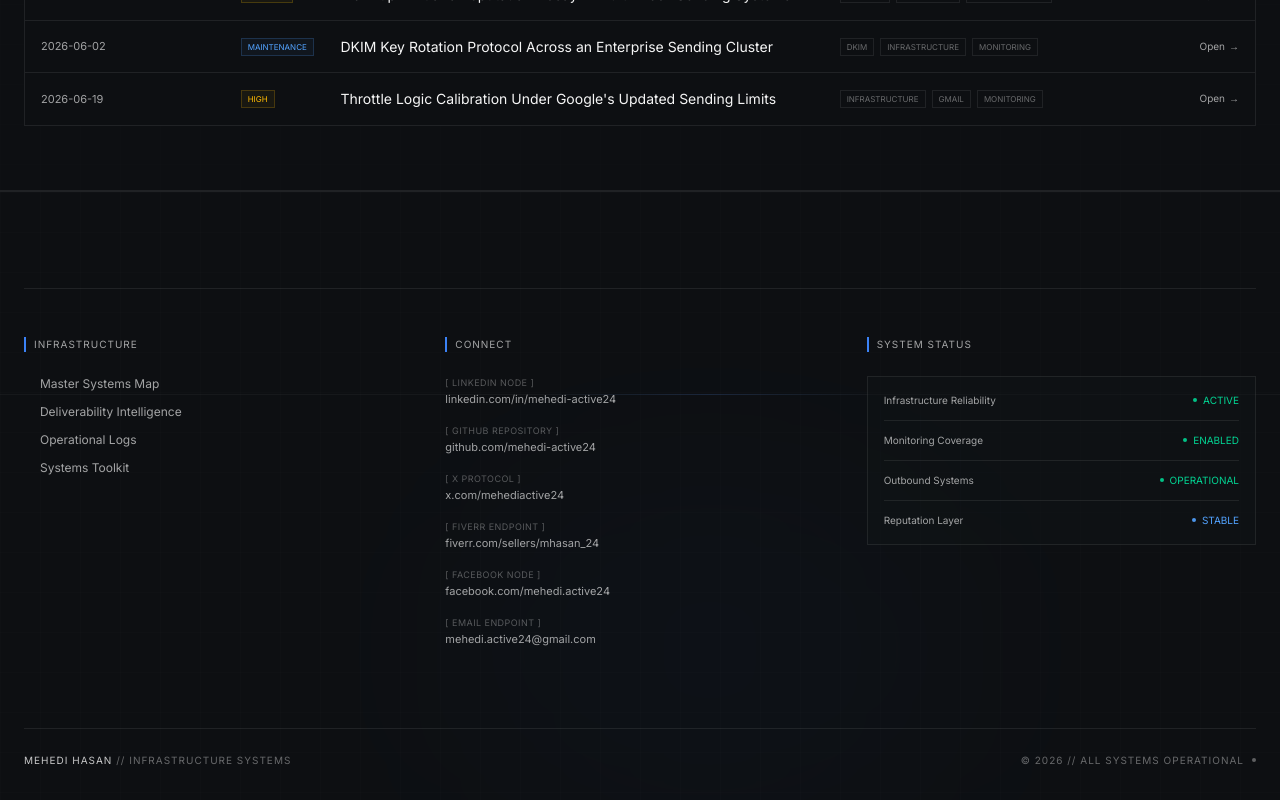
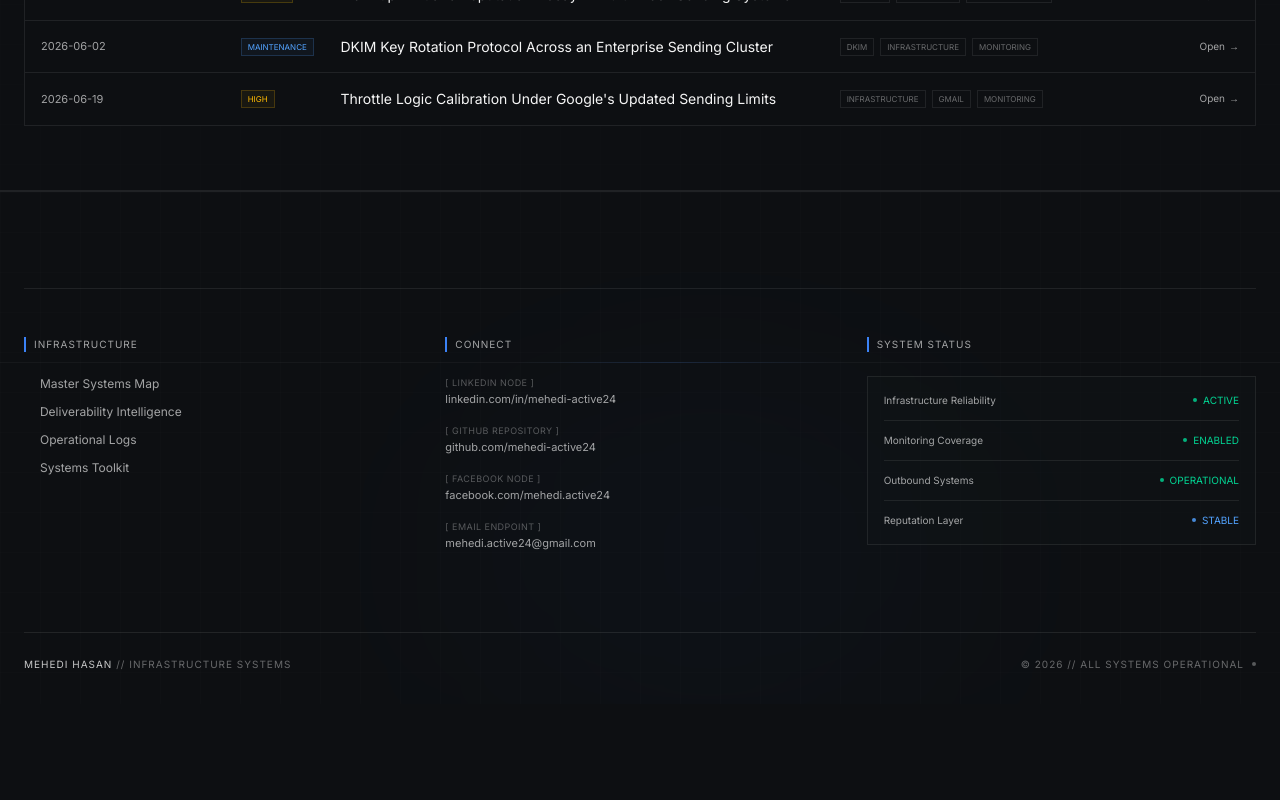
Before and after one commit to mehedi-active24/mehedi-infrastructure-system, a Next.js app: page /logs in a window 1280 px wide. Shown: the part 687-1487 px from the top of the page. After the commit the page ends 1391 px from the top, so only its background shows below. Built offline with nearby package versions, Linux system fonts and the light colour scheme.

Commit message:
Update: Remove X Protocol and Fiverr Endpoint from connect grid

```diff
--- a/src/components/Footer.tsx
+++ b/src/components/Footer.tsx
@@ -52,8 +52,6 @@ export default function Footer() {
               {([
                 { label: "LinkedIn Node", handle: "linkedin.com/in/mehedi-active24", href: "https://www.linkedin.com/in/mehedi-active24/" },
                 { label: "GitHub Repository", handle: "github.com/mehedi-active24", href: "https://github.com/mehedi-active24" },
-                { label: "X Protocol", handle: "x.com/mehediactive24", href: "https://x.com/mehediactive24" },
-                { label: "Fiverr Endpoint", handle: "fiverr.com/sellers/mhasan_24", href: "https://www.fiverr.com/sellers/mhasan_24/" },
                 { label: "Facebook Node", handle: "facebook.com/mehedi.active24", href: "https://www.facebook.com/mehedi.active24/" },
                 { label: "Email Endpoint", handle: "mehedi.active24@gmail.com", href: "mailto:mehedi.active24@gmail.com" },
               ] as { label: string; handle: string; href: string }[]).map((node, i) => (
```
